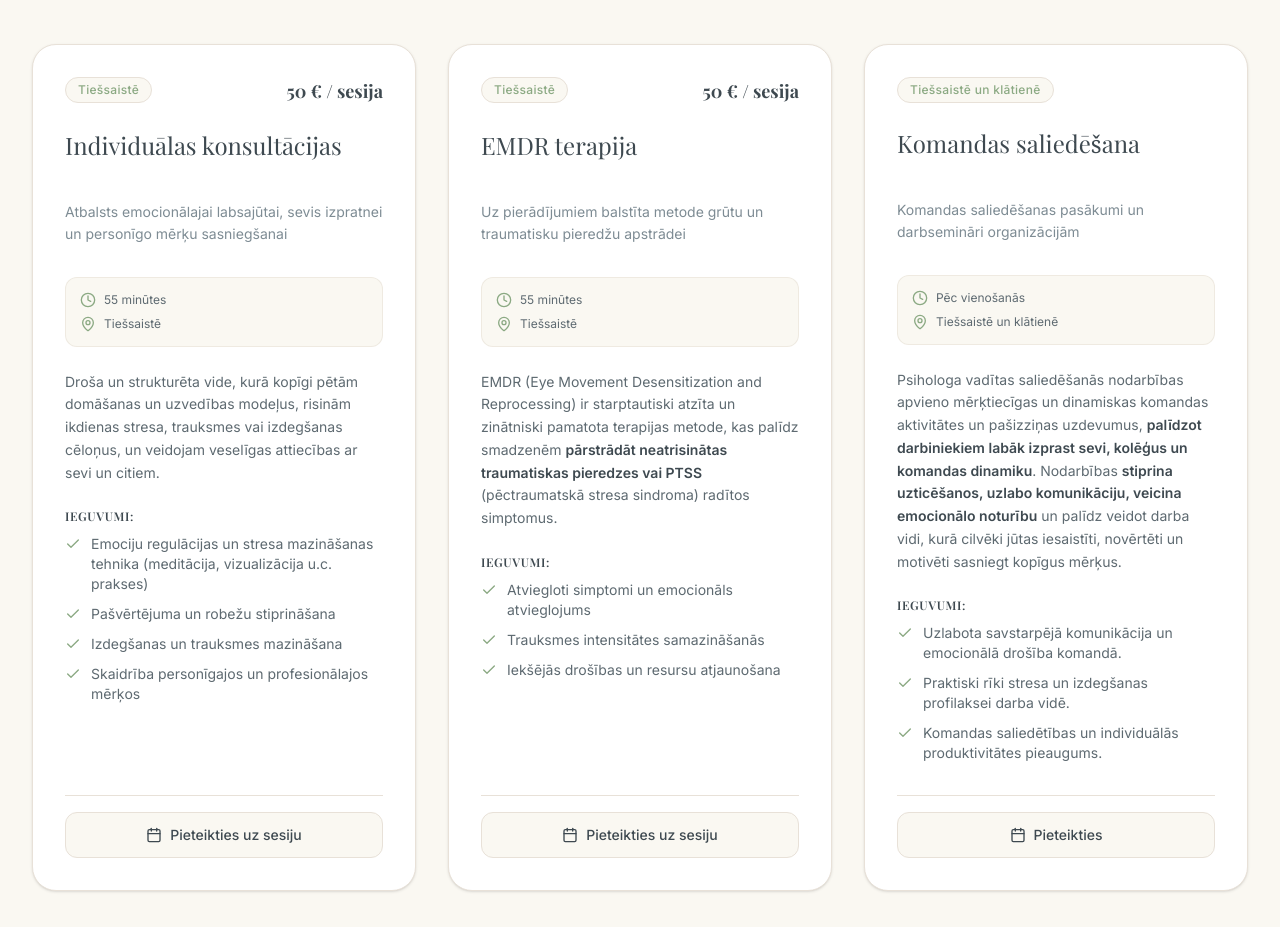
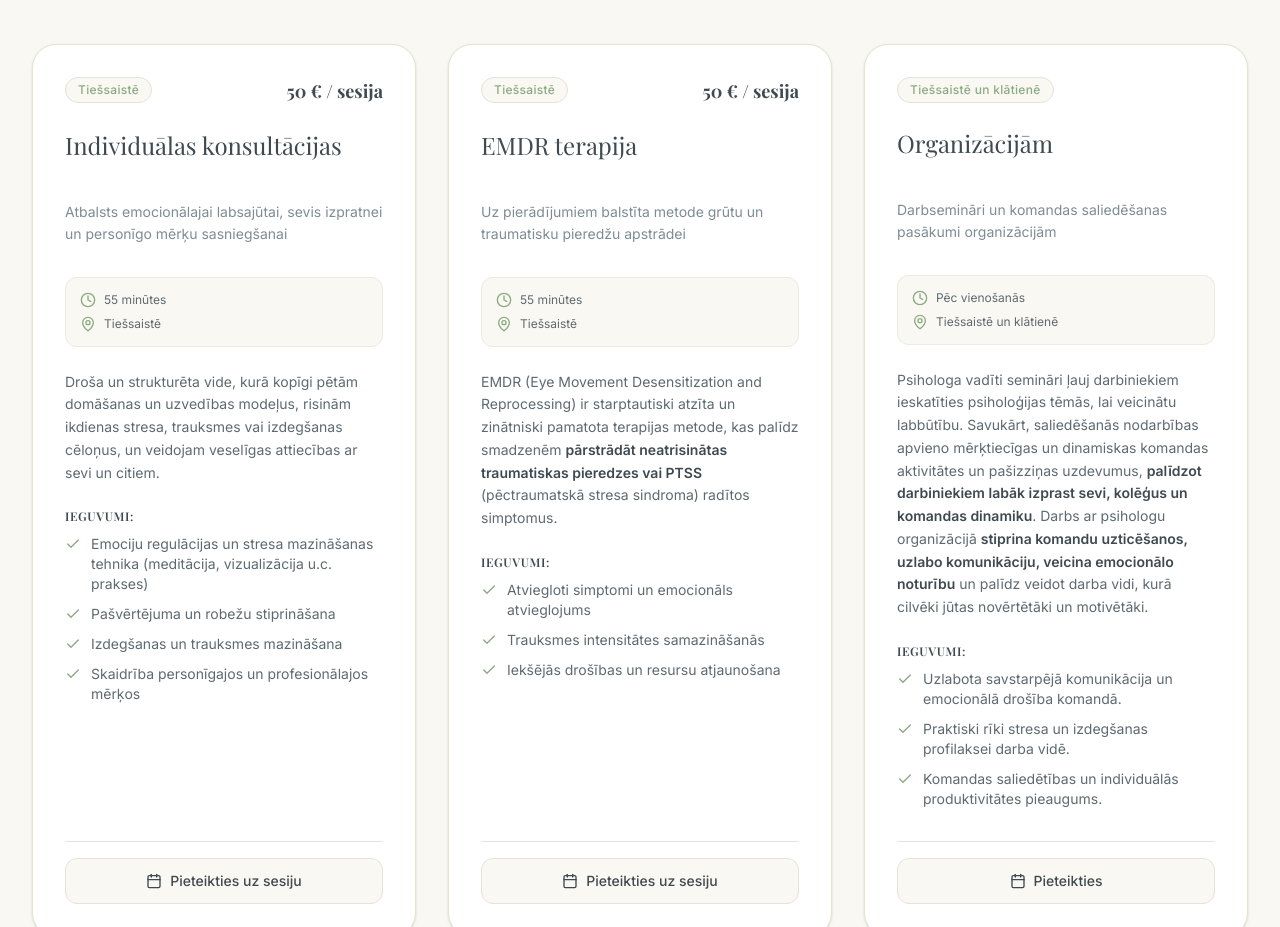
Before and after one commit to katrinaroa11y/mana-lapa2, a React (Vite) app: page / in a window 1280 px wide. Shown: the part 2020-2947 px from the top of the page. Built offline with nearby package versions, Linux system fonts and the light colour scheme; a web font is replaced by a local one.

Commit message:
Update practiceData.ts

```diff
--- a/src/data/practiceData.ts
+++ b/src/data/practiceData.ts
@@ -52,12 +52,12 @@ export const SERVICES: ServiceItem[] = [
   },
   {
     id: 'nodarbibas-un-lekcijas',
-    title: 'Komandas saliedēšana',
-    subtitle: 'Komandas saliedēšanas pasākumi un darbsemināri organizācijām',
+    title: 'Organizācijām',
+    subtitle: 'Darbsemināri un komandas saliedēšanas pasākumi organizācijām',
     tag: 'Tiešsaistē un klātienē',
     duration: 'Pēc vienošanās',
     format: 'Tiešsaistē un klātienē',
-    description: 'Psihologa vadītas saliedēšanās nodarbības apvieno mērķtiecīgas un dinamiskas komandas aktivitātes un pašizziņas uzdevumus, **palīdzot darbiniekiem labāk izprast sevi, kolēģus un komandas dinamiku**. Nodarbības **stiprina uzticēšanos, uzlabo komunikāciju, veicina emocionālo noturību** un palīdz veidot darba vidi, kurā cilvēki jūtas iesaistīti, novērtēti un motivēti sasniegt kopīgus mērķus.',
+    description: 'Psihologa vadīti semināri ļauj darbiniekiem ieskatīties psiholoģijas tēmās, lai veicinātu labbūtību. Savukārt, saliedēšanās nodarbības apvieno mērķtiecīgas un dinamiskas komandas aktivitātes un pašizziņas uzdevumus, **palīdzot darbiniekiem labāk izprast sevi, kolēģus un komandas dinamiku**. Darbs ar psihologu organizācijā **stiprina komandu uzticēšanos, uzlabo komunikāciju, veicina emocionālo noturību** un palīdz veidot darba vidi, kurā cilvēki jūtas novērtētāki un motivētāki.',
     benefitsTitle: 'Ieguvumi:',
     benefits: [
       'Uzlabota savstarpējā komunikācija un emocionālā drošība komandā.',
```
